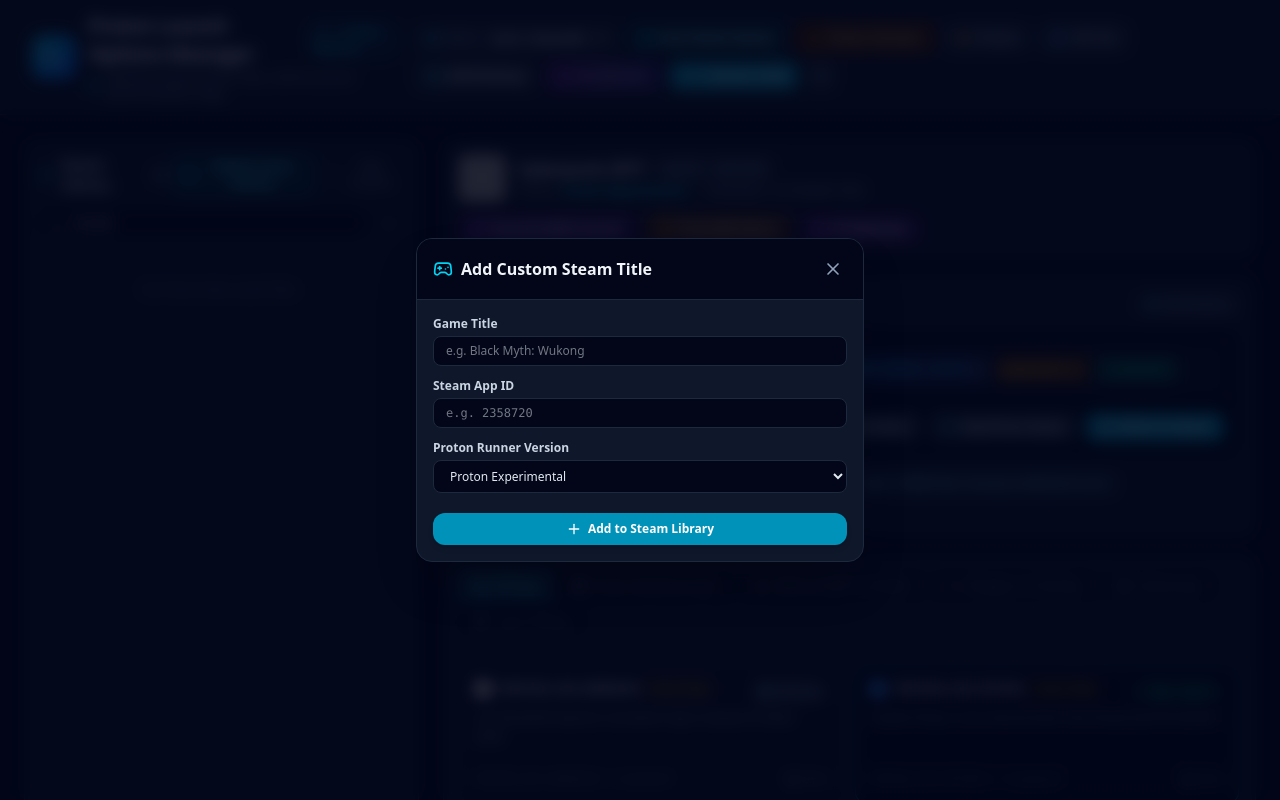
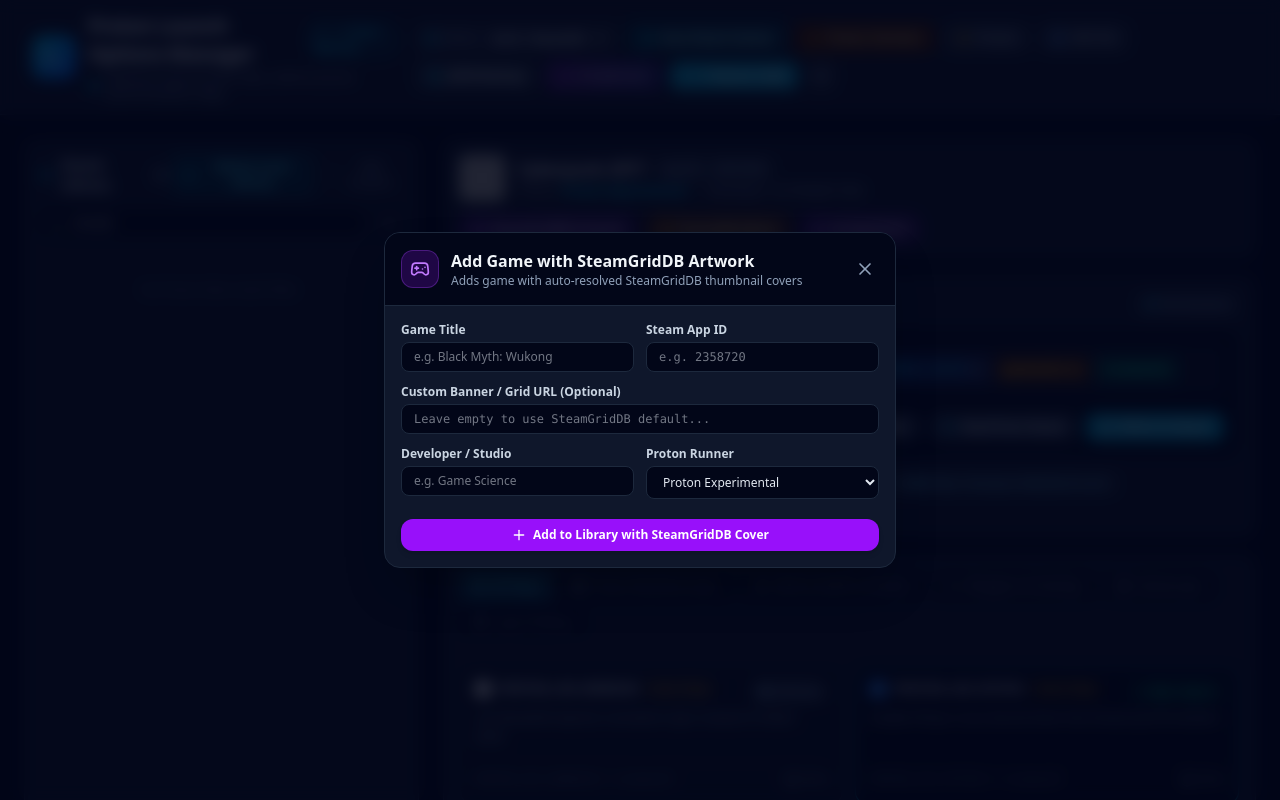
Before and after one commit to FrankTheTank1974/Proton-Launch-Option-Manager, a React (Vite) app: page / in a window 1280 px wide. Both pictures are taken after typing "Sample" into the empty fields and a click on the button "Add Custom". Shown: the top 800 px of the page. Built offline with nearby package versions, Linux system fonts and the light colour scheme; grey boxes are pictures that could not be loaded.

Commit message:
feat: auto-fetch game artwork for new entries
Implement automatic retrieval of banners and icons using SteamGridDB integration based on the provided AppID to improve library visual presentation.

```diff
--- a/src/components/AddGameModal.tsx
+++ b/src/components/AddGameModal.tsx
@@ -1,6 +1,6 @@
-import React, { useState } from 'react';
+import React, { useState, useEffect } from 'react';
 import { SteamGame } from '../types';
-import { X, Plus, Gamepad2 } from 'lucide-react';
+import { X, Plus, Gamepad2, Image as ImageIcon, Sparkles, RefreshCw } from 'lucide-react';
 
 interface AddGameModalProps {
   isOpen: boolean;
@@ -17,6 +17,51 @@
   const [appId, setAppId] = useState('');
   const [protonVersion, setProtonVersion] = useState('Proton Experimental');
   const [developer, setDeveloper] = useState('');
+  const [bannerUrl, setBannerUrl] = useState('');
+  const [iconUrl, setIconUrl] = useState('');
+  const [loadingGrid, setLoadingGrid] = useState(false);
+  const [sgdbSource, setSgdbSource] = useState<string>('SteamGridDB / Steam CDN');
+
+  useEffect(() => {
+    if (appId.trim()) {
+      const numAppId = parseInt(appId.trim(), 10);
+      if (numAppId > 0) {
+        fetchSteamGridDbArtwork(numAppId);
+      }
+    } else {
+      setBannerUrl('');
+      setIconUrl('');
+    }
+  }, [appId]);
+
+  const fetchSteamGridDbArtwork = async (numAppId: number) => {
+    setLoadingGrid(true);
+    try {
+      const apiKey = localStorage.getItem('steamgriddb_api_key') || '';
+      const url = `/api/steamgriddb/grids/${numAppId}${apiKey ? `?apiKey=${encodeURIComponent(apiKey)}` : ''}`;
+      const res = await fetch(url);
+      const data = await res.json();
+
+      if (data.success && Array.isArray(data.grids) && data.grids.length > 0) {
+        // First grid is selected for banner
+        const topGrid = data.grids[0];
+        setBannerUrl(topGrid.url);
+        // Default 2:3 vertical grid or icon
+        setIconUrl(`https://shared.fastly.steamstatic.com/store_item_assets/steam/apps/${numAppId}/library_600x900_2x.jpg`);
+        setSgdbSource(data.source === 'steamgriddb' ? 'SteamGridDB Live API' : 'SteamGridDB Artwork');
+      } else {
+        setBannerUrl(`https://shared.fastly.steamstatic.com/store_item_assets/steam/apps/${numAppId}/header.jpg`);
+        setIconUrl(`https://shared.fastly.steamstatic.com/store_item_assets/steam/apps/${numAppId}/library_600x900_2x.jpg`);
+        setSgdbSource('Steam Artwork CDN');
+      }
+    } catch {
+      setBannerUrl(`https://shared.fastly.steamstatic.com/store_item_assets/steam/apps/${numAppId}/header.jpg`);
+      setIconUrl(`https://shared.fastly.steamstatic.com/store_item_assets/steam/apps/${numAppId}/library_600x900_2x.jpg`);
+      setSgdbSource('Steam Artwork CDN');
+    } finally {
+      setLoadingGrid(false);
+    }
+  };
 
   if (!isOpen) return null;
 
@@ -26,11 +71,15 @@
 
     const numAppId = parseInt(appId.trim(), 10) || Math.floor(Math.random() * 900000) + 100000;
 
+    const finalBanner = bannerUrl.trim() || `https://shared.fastly.steamstatic.com/store_item_assets/steam/apps/${numAppId}/header.jpg`;
+    const finalIcon = iconUrl.trim() || `https://shared.fastly.steamstatic.com/store_item_assets/steam/apps/${numAppId}/library_600x900_2x.jpg`;
+
     const newGame: SteamGame = {
       id: `custom_${numAppId}_${Date.now()}`,
       appId: numAppId,
       name: name.trim(),
-      bannerUrl: `https://images.unsplash.com/photo-1550745165-9bc0b252726f?q=80&w=800&auto=format&fit=crop`,
+      bannerUrl: finalBanner,
+      iconUrl: finalIcon,
       protonVersion: protonVersion.trim(),
       currentLaunchOptions: 'gamemoderun %command%',
       lastUpdated: new Date().toISOString().replace('T', ' ').substring(0, 16),
@@ -42,17 +91,26 @@
     onClose();
     setName('');
     setAppId('');
+    setBannerUrl('');
+    setIconUrl('');
   };
 
   return (
     <div className="fixed inset-0 z-50 bg-slate-950/80 backdrop-blur-sm flex items-center justify-center p-4">
-      <div className="bg-slate-900 border border-slate-800 rounded-2xl w-full max-w-md flex flex-col shadow-2xl overflow-hidden">
+      <div className="bg-slate-900 border border-slate-800 rounded-2xl w-full max-w-lg flex flex-col shadow-2xl overflow-hidden">
 
         {/* Header */}
         <div className="flex items-center justify-between p-4 border-b border-slate-800 bg-slate-950">
-          <div className="flex items-center space-x-2">
-            <Gamepad2 className="w-5 h-5 text-cyan-400" />
-            <h2 className="text-base font-bold text-slate-100">Add Custom Steam Title</h2>
+          <div className="flex items-center space-x-3">
+            <div className="bg-purple-600/20 p-2 rounded-xl border border-purple-500/30">
+              <Gamepad2 className="w-5 h-5 text-purple-400" />
+            </div>
+            <div>
+              <h2 className="text-base font-bold text-slate-100">Add Game with SteamGridDB Artwork</h2>
+              <p className="text-xs text-slate-400">
+                Adds game with auto-resolved SteamGridDB thumbnail covers
+              </p>
+            </div>
           </div>
           <button onClick={onClose} className="p-1 text-slate-400 hover:text-white rounded-lg">
             <X className="w-5 h-5" />
@@ -61,6 +119,7 @@
 
         {/* Form */}
         <form onSubmit={handleSubmit} className="p-4 space-y-3">
+          <div className="grid grid-cols-2 gap-3">
             <div>
               <label className="text-xs font-semibold text-slate-300 block mb-1">Game Title</label>
               <input
@@ -69,7 +128,7 @@
                 placeholder="e.g. Black Myth: Wukong"
                 value={name}
                 onChange={(e) => setName(e.target.value)}
-              className="w-full bg-slate-950 border border-slate-800 focus:border-cyan-500 rounded-lg px-3 py-1.5 text-xs text-slate-200 focus:outline-none"
+                className="w-full bg-slate-950 border border-slate-800 focus:border-purple-500 rounded-lg px-3 py-1.5 text-xs text-slate-200 focus:outline-none"
               />
             </div>
 
@@ -81,16 +140,70 @@
                 placeholder="e.g. 2358720"
                 value={appId}
                 onChange={(e) => setAppId(e.target.value)}
-              className="w-full bg-slate-950 border border-slate-800 focus:border-cyan-500 rounded-lg px-3 py-1.5 text-xs text-slate-200 font-mono focus:outline-none"
+                className="w-full bg-slate-950 border border-slate-800 focus:border-purple-500 rounded-lg px-3 py-1.5 text-xs text-slate-200 font-mono focus:outline-none"
+              />
+            </div>
+          </div>
+
+          {/* SteamGridDB Thumbnail Preview Box */}
+          {appId.trim() && (
+            <div className="bg-slate-950 border border-slate-800 rounded-xl p-3 space-y-2">
+              <div className="flex items-center justify-between text-[11px]">
+                <span className="font-semibold text-purple-400 flex items-center space-x-1">
+                  <Sparkles className="w-3.5 h-3.5" />
+                  <span>{sgdbSource}</span>
+                </span>
+                {loadingGrid && <RefreshCw className="w-3.5 h-3.5 text-purple-400 animate-spin" />}
+              </div>
+
+              <div className="flex items-center space-x-3">
+                <div className="w-20 h-16 rounded-lg overflow-hidden bg-slate-900 border border-slate-800 flex-shrink-0 relative">
+                  <img
+                    src={bannerUrl || `https://shared.fastly.steamstatic.com/store_item_assets/steam/apps/${appId}/header.jpg`}
+                    alt="Game Banner"
+                    className="w-full h-full object-cover"
+                    onError={(e) => {
+                      (e.target as HTMLImageElement).src = `https://shared.fastly.steamstatic.com/store_item_assets/steam/apps/${appId}/header.jpg`;
+                    }}
+                  />
+                </div>
+                <div className="flex-1 text-[11px] text-slate-400 space-y-1">
+                  <p className="truncate text-slate-200 font-medium">Auto-assigned thumbnail grid</p>
+                  <p className="text-[10px] text-slate-500 font-mono truncate">{bannerUrl}</p>
+                </div>
+              </div>
+            </div>
+          )}
+
+          <div>
+            <label className="text-xs font-semibold text-slate-300 block mb-1">Custom Banner / Grid URL (Optional)</label>
+            <input
+              type="text"
+              placeholder="Leave empty to use SteamGridDB default..."
+              value={bannerUrl}
+              onChange={(e) => setBannerUrl(e.target.value)}
+              className="w-full bg-slate-950 border border-slate-800 focus:border-purple-500 rounded-lg px-3 py-1.5 text-xs text-slate-200 font-mono focus:outline-none"
+            />
+          </div>
+
+          <div className="grid grid-cols-2 gap-3">
+            <div>
+              <label className="text-xs font-semibold text-slate-300 block mb-1">Developer / Studio</label>
+              <input
+                type="text"
+                placeholder="e.g. Game Science"
+                value={developer}
+                onChange={(e) => setDeveloper(e.target.value)}
+                className="w-full bg-slate-950 border border-slate-800 focus:border-purple-500 rounded-lg px-3 py-1.5 text-xs text-slate-200 focus:outline-none"
               />
             </div>
 
             <div>
-            <label className="text-xs font-semibold text-slate-300 block mb-1">Proton Runner Version</label>
+              <label className="text-xs font-semibold text-slate-300 block mb-1">Proton Runner</label>
               <select
                 value={protonVersion}
                 onChange={(e) => setProtonVersion(e.target.value)}
-              className="w-full bg-slate-950 border border-slate-800 focus:border-cyan-500 rounded-lg px-3 py-1.5 text-xs text-slate-200 focus:outline-none"
+                className="w-full bg-slate-950 border border-slate-800 focus:border-purple-500 rounded-lg px-3 py-1.5 text-xs text-slate-200 focus:outline-none"
               >
                 <option value="Proton Experimental">Proton Experimental</option>
                 <option value="Proton 9.0-2">Proton 9.0-2</option>
@@ -99,14 +212,15 @@
                 <option value="Proton Hotfix">Proton Hotfix</option>
               </select>
             </div>
+          </div>
 
           <div className="pt-2">
             <button
               type="submit"
-              className="w-full bg-cyan-600 hover:bg-cyan-500 text-white font-semibold text-xs py-2 rounded-xl flex items-center justify-center space-x-1.5 shadow-md transition"
+              className="w-full bg-purple-600 hover:bg-purple-500 text-white font-semibold text-xs py-2 rounded-xl flex items-center justify-center space-x-1.5 shadow-md transition"
             >
               <Plus className="w-4 h-4" />
-              <span>Add to Steam Library</span>
+              <span>Add to Library with SteamGridDB Cover</span>
             </button>
           </div>
         </form>
```
Lines whose indentation alone changed are shown as unchanged.
